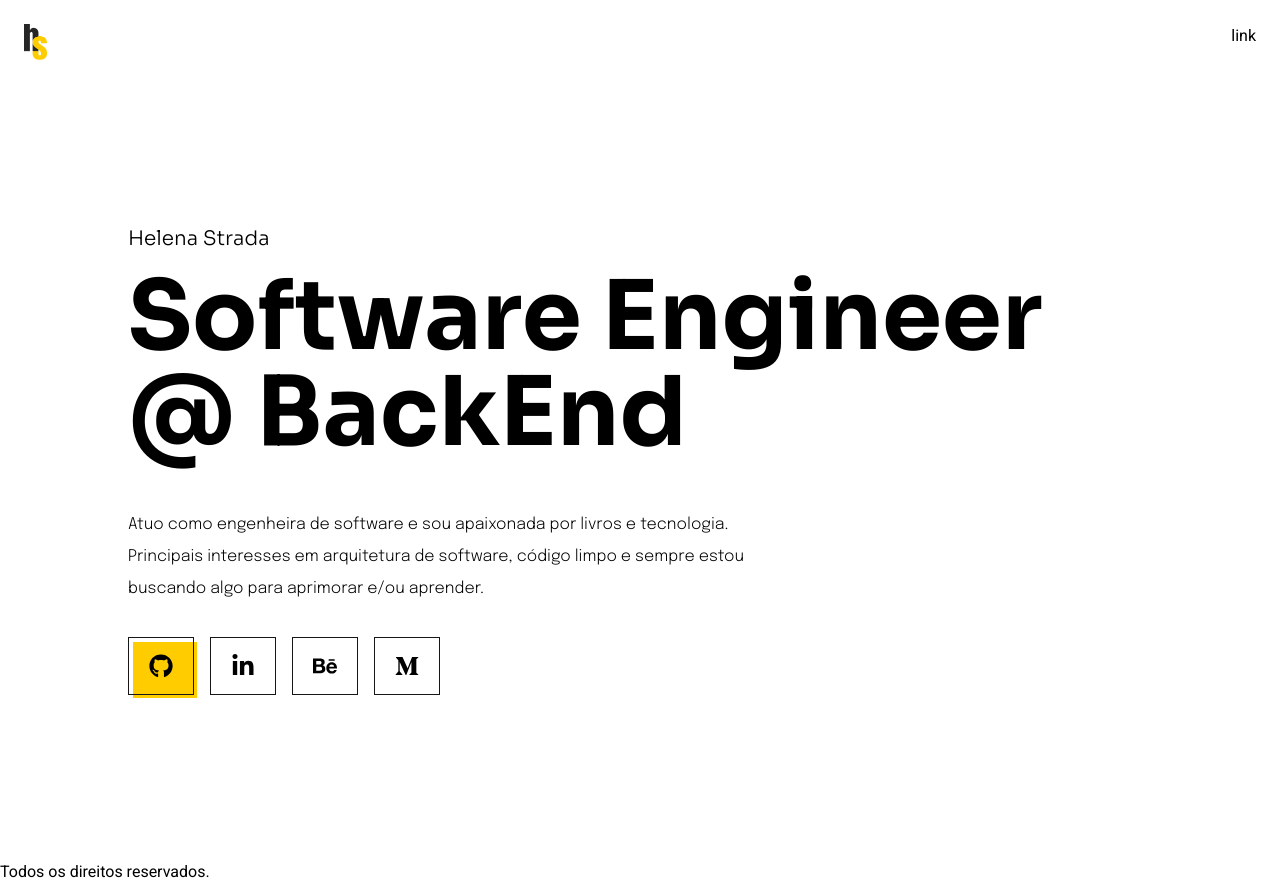
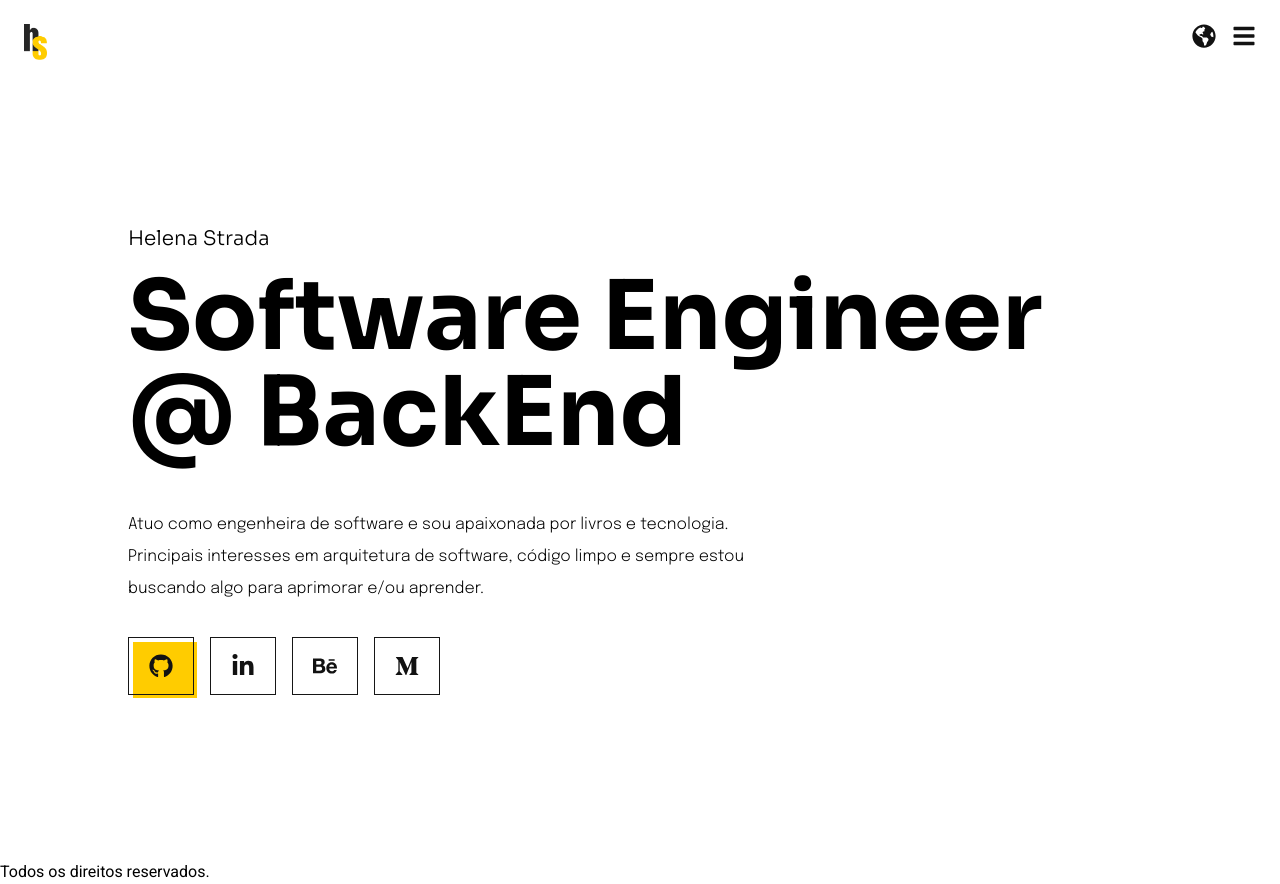
Before and after one commit to hstrada/hstrada.github.io, a Next.js app in the folder hstrada/: page / in a window 1280 px wide. Built offline with nearby package versions, Linux system fonts and the light colour scheme.

Commit message:
adding icon context provider

```diff
--- a/hstrada/pages/_app.tsx
+++ b/hstrada/pages/_app.tsx
@@ -1,8 +1,13 @@
 import type { AppProps } from 'next/app'
+import { IconContext } from 'react-icons'
 import '../styles/globals.css'
 
 function MyApp({ Component, pageProps }: AppProps) {
-  return <Component {...pageProps} />
+  return (
+    <IconContext.Provider value={{ color: '#121212', size: '24px' }}>
+      <Component {...pageProps} />
+    </IconContext.Provider>
+  )
 }
 
 export default MyApp
--- a/hstrada/pages/index.tsx
+++ b/hstrada/pages/index.tsx
@@ -4,7 +4,14 @@ import Head from 'next/head'
 import Image from 'next/image'
 import { Outline } from '../components/atoms/Button/Outline'
 import { Solid } from '../components/atoms/Button/Solid'
-import { FaGithub, FaBehance, FaMediumM, FaLinkedinIn } from 'react-icons/fa'
+import {
+  FaGithub,
+  FaBehance,
+  FaMediumM,
+  FaLinkedinIn,
+  FaGlobeAmericas,
+  FaBars,
+} from 'react-icons/fa'
 
 const Home: NextPage = () => {
   return (
@@ -22,7 +29,14 @@ const Home: NextPage = () => {
           width={23}
           height={36}
         />
-        <a>link</a>
+        <div className="flex flex-row space-x-4">
+          <a>
+            <FaGlobeAmericas />
+          </a>
+          <a>
+            <FaBars />
+          </a>
+        </div>
       </header>
 
       <main>
@@ -42,16 +56,16 @@ const Home: NextPage = () => {
             </p>
             <div className="pt-8 space-x-4">
               <Solid>
-                <FaGithub size={24} />
+                <FaGithub />
               </Solid>
               <Outline>
-                <FaLinkedinIn size={24} />
+                <FaLinkedinIn />
               </Outline>
               <Outline>
-                <FaBehance size={24} />
+                <FaBehance />
               </Outline>
               <Outline>
-                <FaMediumM size={24} />
+                <FaMediumM />
               </Outline>
             </div>
           </div>
```
